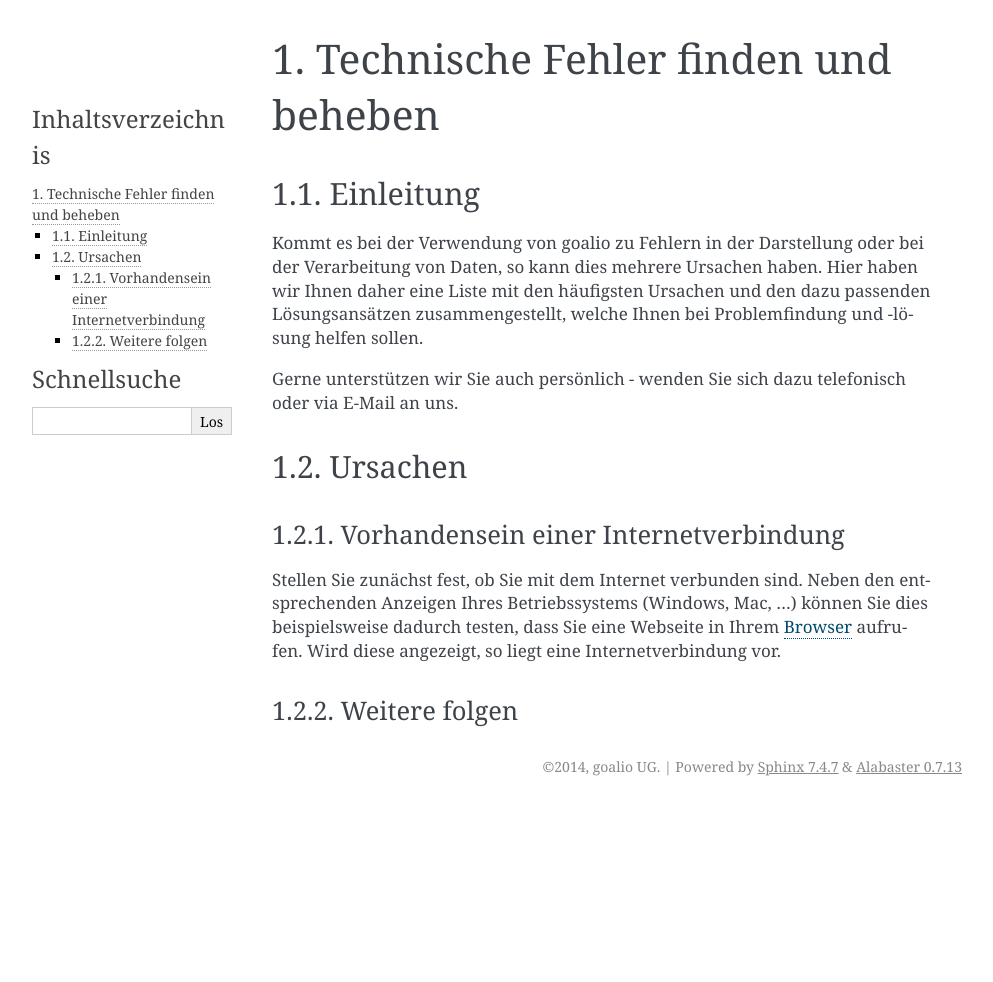
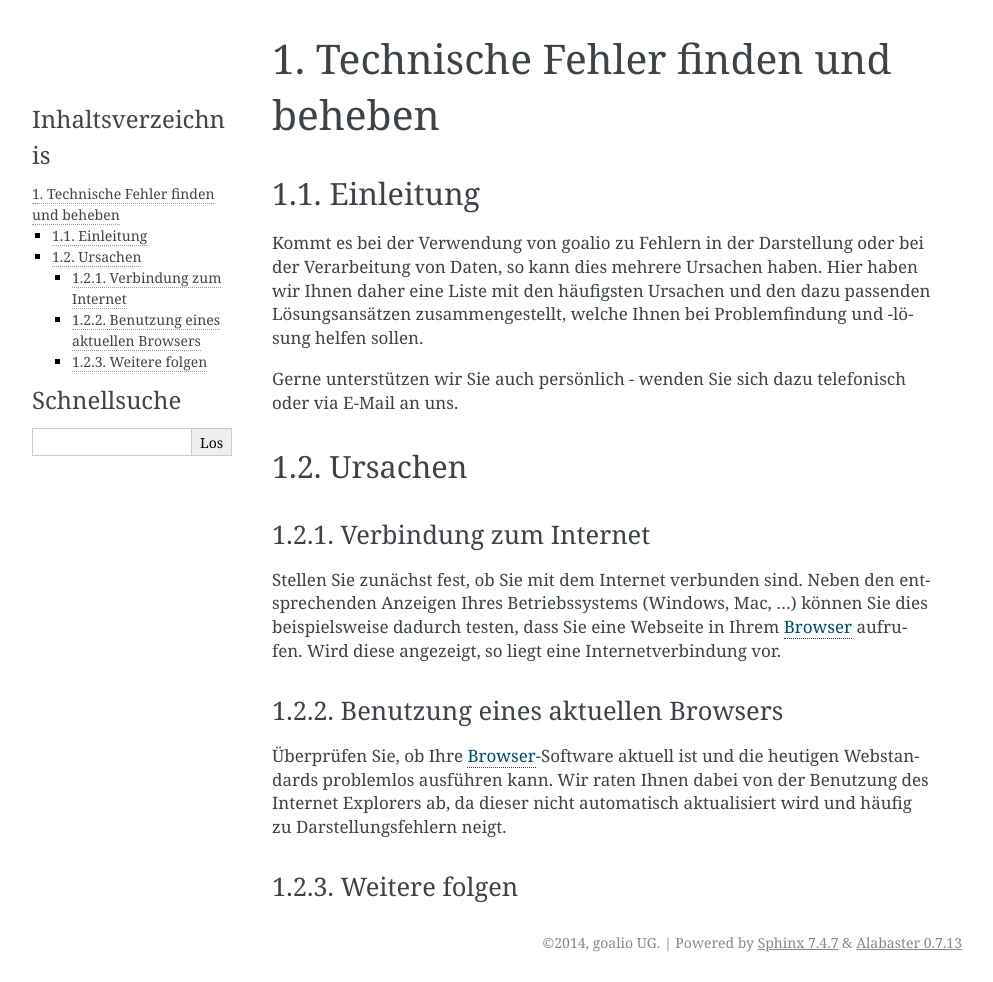
Before and after one commit to goalio/docs, a Sphinx documentation site: the page built from docs/anwendungsfaelle/debug-leitfaden.rst, in a window 1280 px wide. Shown: the whole page, without its empty margins (148-1141 px from the left). Built offline with Sphinx 7.4.7, drawn with Linux system fonts in a browser that asks for light colours; formulas are drawn with MathJax 3; before the commit the page ends 900 px from its top, so only the background shows below that.

Commit message:
Update debug-leitfaden.rst

```diff
--- a/docs/anwendungsfaelle/debug-leitfaden.rst
+++ b/docs/anwendungsfaelle/debug-leitfaden.rst
@@ -11,10 +11,16 @@ Gerne unterstützen wir Sie auch persönlich - wenden Sie sich dazu telefonisch
 Ursachen
 --------
 
-Vorhandensein einer Internetverbindung
-......................................
+Verbindung zum Internet
+........................
 
 Stellen Sie zunächst fest, ob Sie mit dem Internet verbunden sind. Neben den entsprechenden Anzeigen Ihres Betriebssystems (Windows, Mac, ...) können Sie dies beispielsweise dadurch testen, dass Sie eine Webseite in Ihrem Browser_ aufrufen. Wird diese angezeigt, so liegt eine Internetverbindung vor.
+
+Benutzung eines aktuellen Browsers
+..................................
+
+Überprüfen Sie, ob Ihre Browser_-Software aktuell ist und die heutigen Webstandards problemlos ausführen kann. Wir raten Ihnen dabei von der Benutzung des Internet Explorers ab, da dieser nicht automatisch aktualisiert wird und häufig zu Darstellungsfehlern neigt.
+
 
 Weitere folgen
 ...............
```
